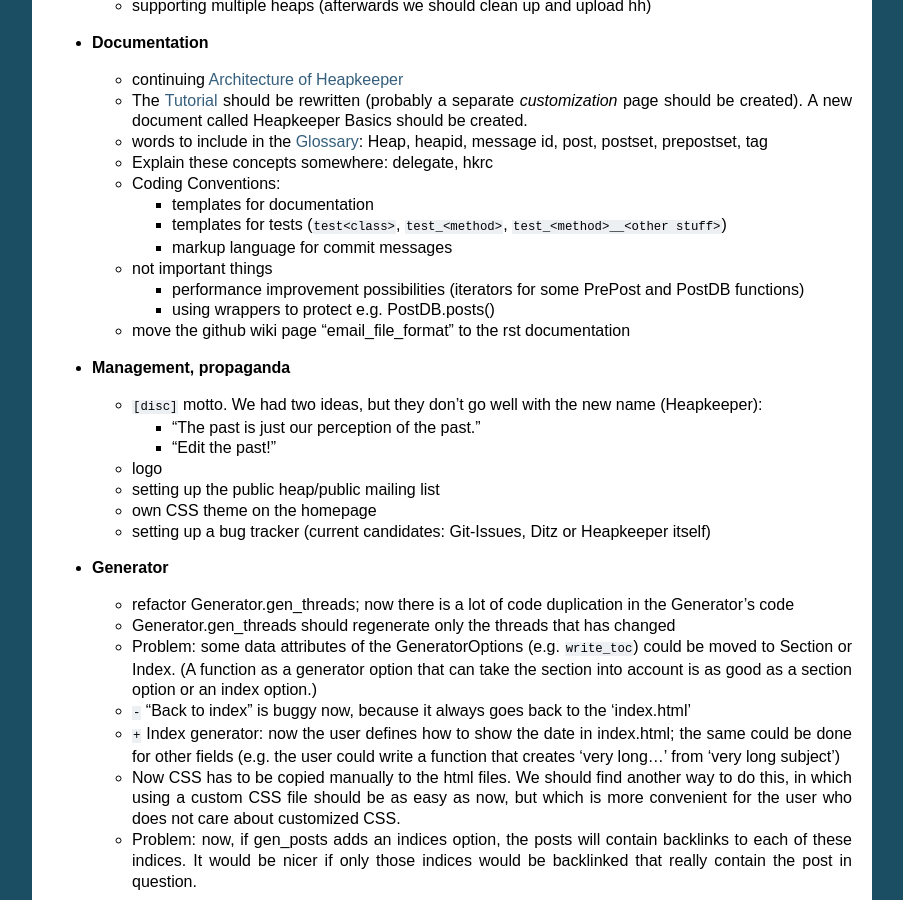
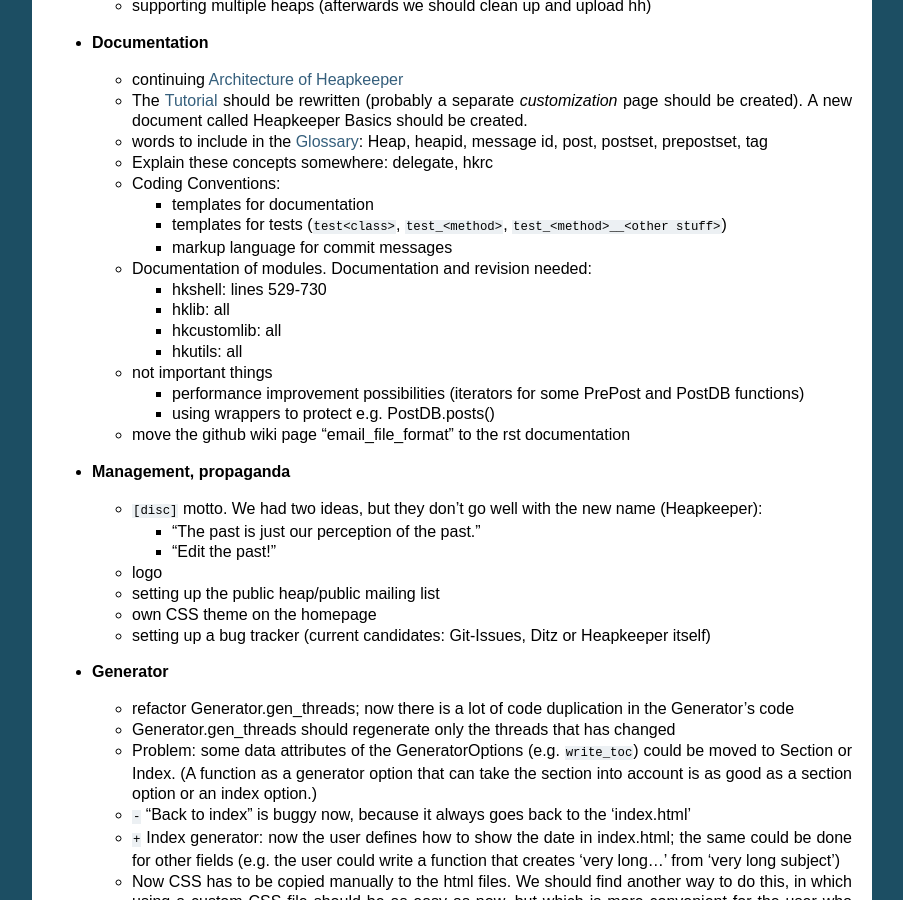
Before and after one commit to hcs42/heapkeeper-old, a Sphinx documentation site: the page built from doc/todo.rst, in a window 1280 px wide and 900 px high, scrolled down 821 px. Shown: the whole window, without its empty margins (198-1101 px from the left). Built offline with Sphinx 7.4.7, drawn with Linux system fonts in a browser that asks for light colours.

Commit message:
Todo updated: "Documentation of modules"

```diff
--- a/doc/todo.rst
+++ b/doc/todo.rst
@@ -60,6 +60,13 @@ Todo items
     * templates for tests (``test<class>``, ``test_<method>``,
       ``test_<method>__<other stuff>``)
     * markup language for commit messages
+
+  * Documentation of modules. Documentation and revision needed:
+
+    * hkshell: lines 529-730
+    * hklib: all
+    * hkcustomlib: all
+    * hkutils: all
 
   * not important things
 
```
